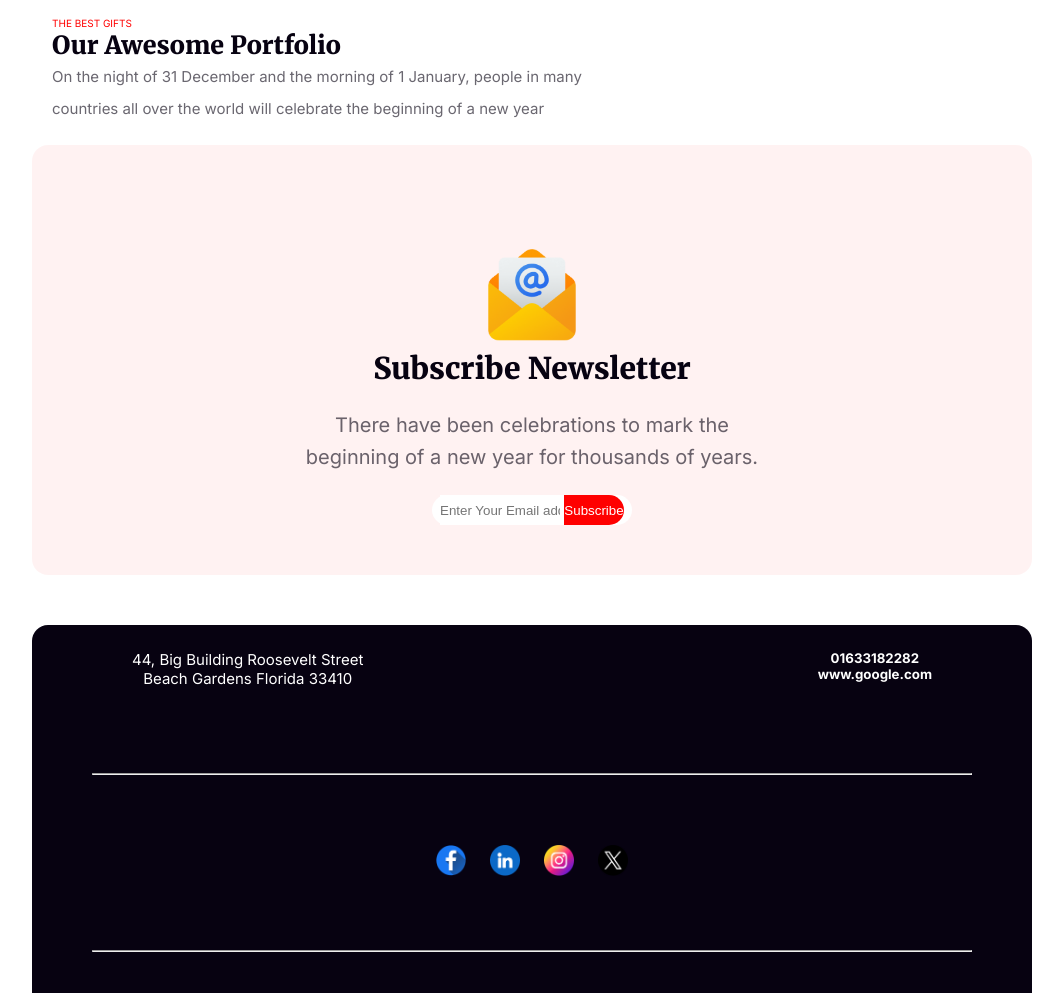
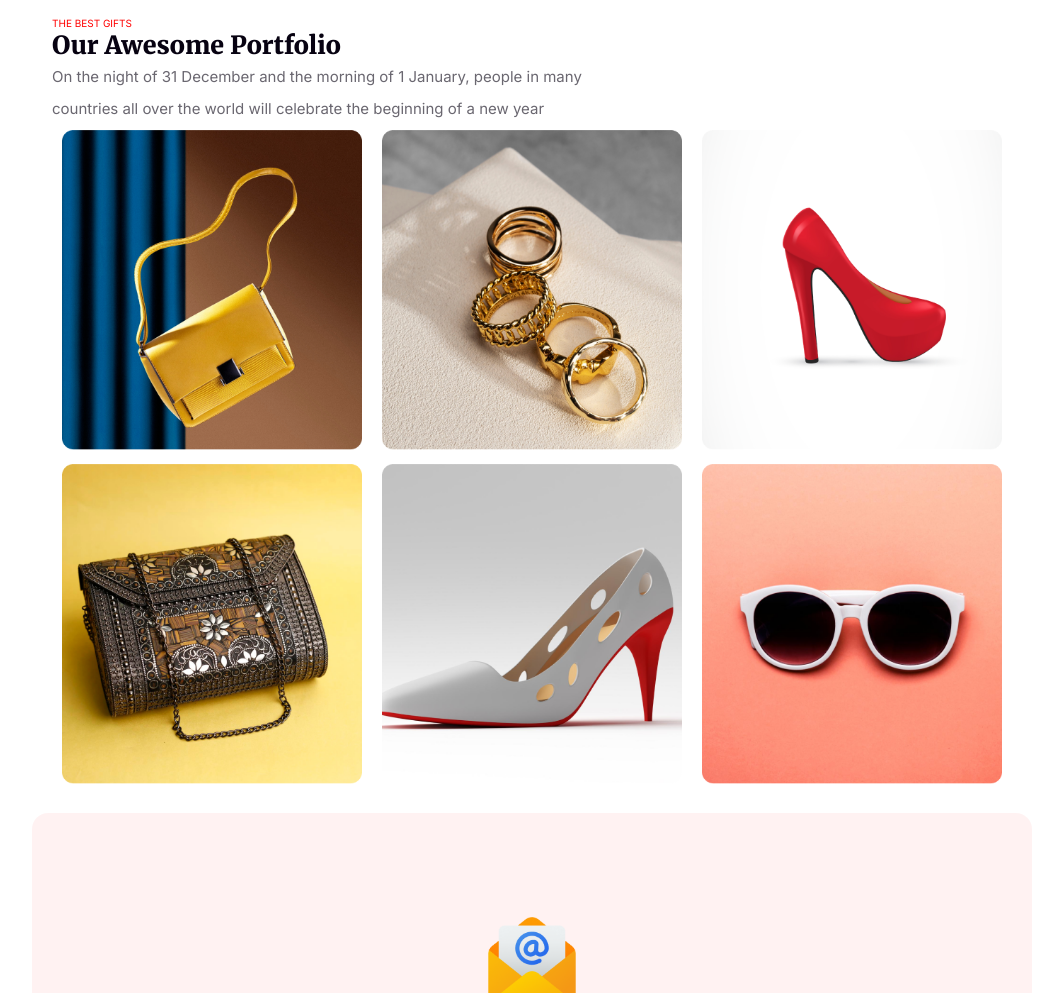
Before and after one commit to Shahzaman-Mazumder-Dihan/assignment01, a plain HTML site: page index.html in a window 1280 px wide. Shown: the part 1606-2599 px from the top of the page, without its empty margins (108-1171 px from the left). Drawn offline with Linux system fonts and the light colour scheme.

Commit message:
flaxboxdone

```diff
--- a/index.html
+++ b/index.html
@@ -95,6 +95,50 @@
 
         </div>
 
+        <div class="forthb">
+
+
+            <div class="colimg1">
+                <div class="rec">
+                        <img src="resources/Rectangle 3.png" alt="notfound" height="320px" width="300px">
+
+
+                </div>
+                <div class="rec">
+                        <img src="resources/Rectangle 8.png" alt="notfound" height="320px" width="300px">
+
+
+                </div>
+                <div class="rec">
+                        <img src="resources/Rectangle 5.png" alt="notfound" height="320px" width="300px">
+
+
+                </div>
+
+
+            </div>
+            <div class="colimg1">
+                <div class="rec">
+                        <img src="resources/Rectangle 4.png" alt="notfound" height="320px" width="300px">
+
+
+                </div>
+                <div class="rec">
+                        <img src="resources/Rectangle 6.png" alt="notfound" height="320px" width="300px">
+
+
+                </div>
+                <div class="rec">
+                        <img src="resources/Rectangle 7.png" alt="notfound" height="320px" width="300px">
+
+
+                </div>
+
+
+            </div>
+
+        </div>
+
 
         </div>
 
--- a/style/style.css
+++ b/style/style.css
@@ -252,3 +252,18 @@ margin: 10px;
 
 
 }
+
+
+.colimg1{
+    display: flex;
+    justify-content: space-around;
+    border-radius: 16px 16px;
+}
+.rec{
+    padding: 5px;
+}
+.rec :hover{
+
+    border: 5px;
+    color: #F00;
+}
```
